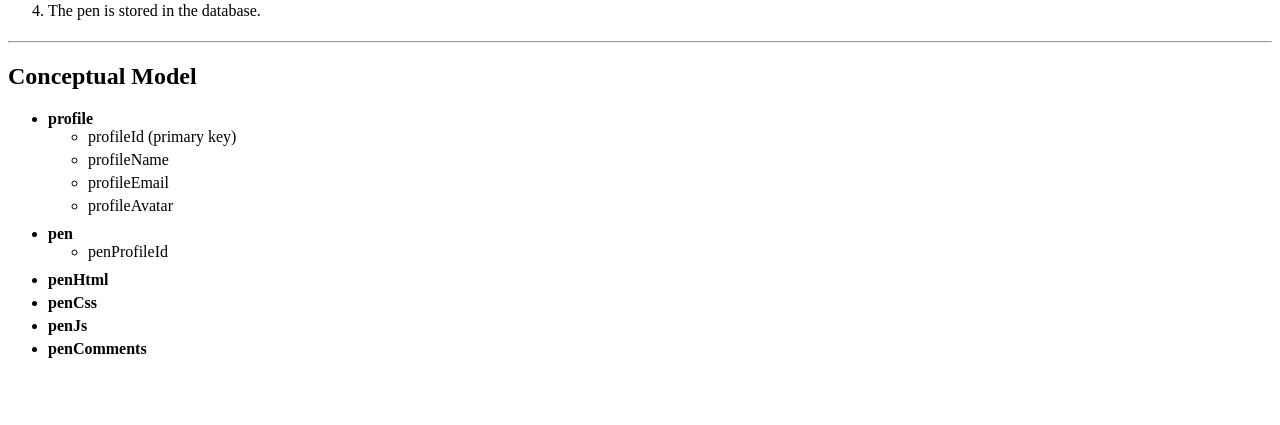
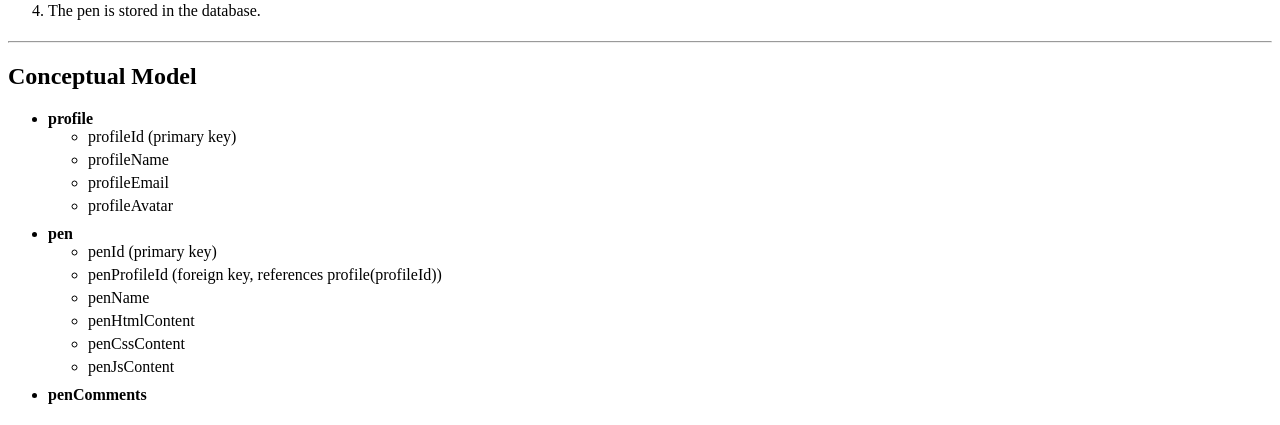
Before and after one commit to mmcph/data-design, a PHP site: page / in a window 1280 px wide. Shown: the part 835-1260 px from the top of the page. Before the commit the page ends 1193 px from the top, so only its background shows below. Run offline with PHP 8.4, Linux system fonts and the light colour scheme.

Commit message:
restructured conceptual model (removed redundancies)

```diff
--- a/index.php
+++ b/index.php
@@ -58,22 +58,12 @@
 				</li>
 				<li><strong>pen</strong>
 					<ul>
-						<li>penProfileId</li>
-					</ul>
-				</li>
-				<li><strong>penHtml</strong>
-					<ul>
-
-					</ul>
-				</li>
-				<li><strong>penCss</strong>
-					<ul>
-
-					</ul>
-				</li>
-				<li><strong>penJs</strong>
-					<ul>
-
+						<li>penId (primary key)</li>
+						<li>penProfileId (foreign key, references profile(profileId))</li>
+						<li>penName</li>
+						<li>penHtmlContent</li>
+						<li>penCssContent</li>
+						<li>penJsContent</li>
 					</ul>
 				</li>
 				<li><strong>penComments</strong>
```
